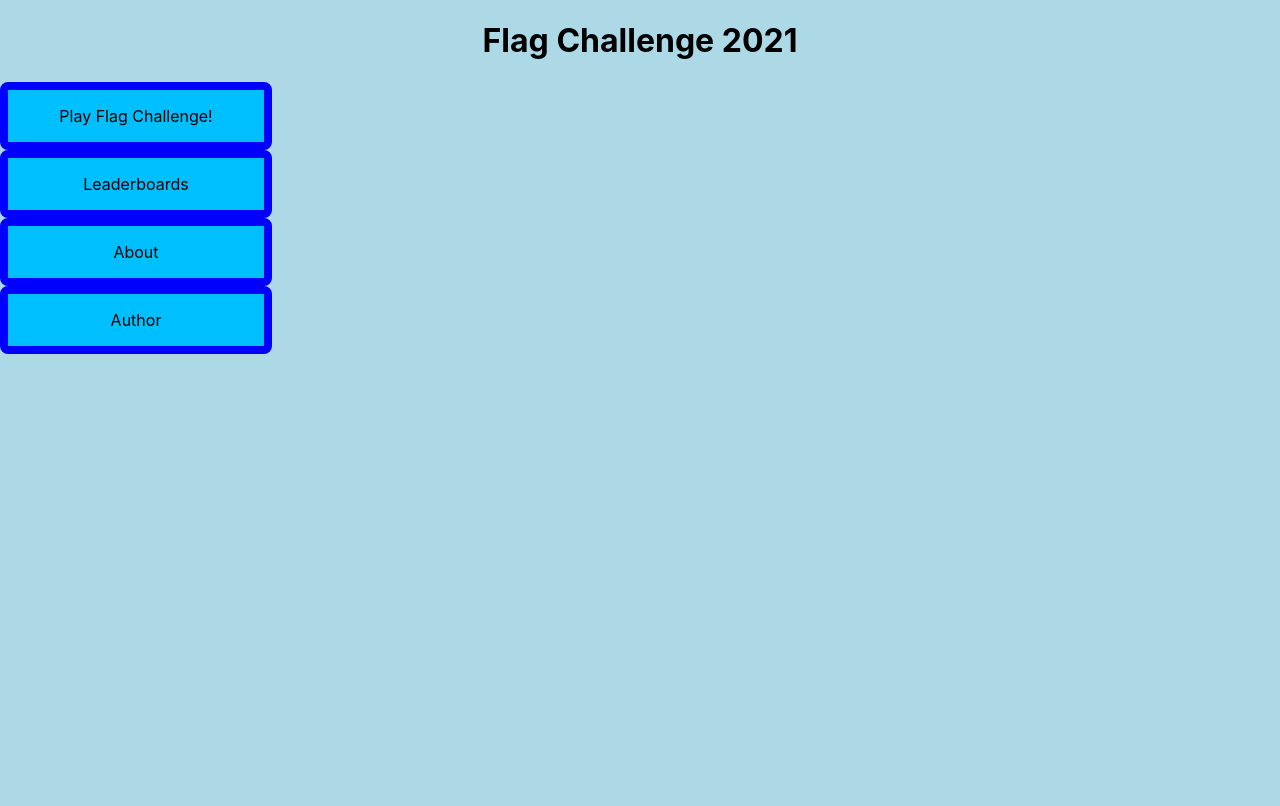
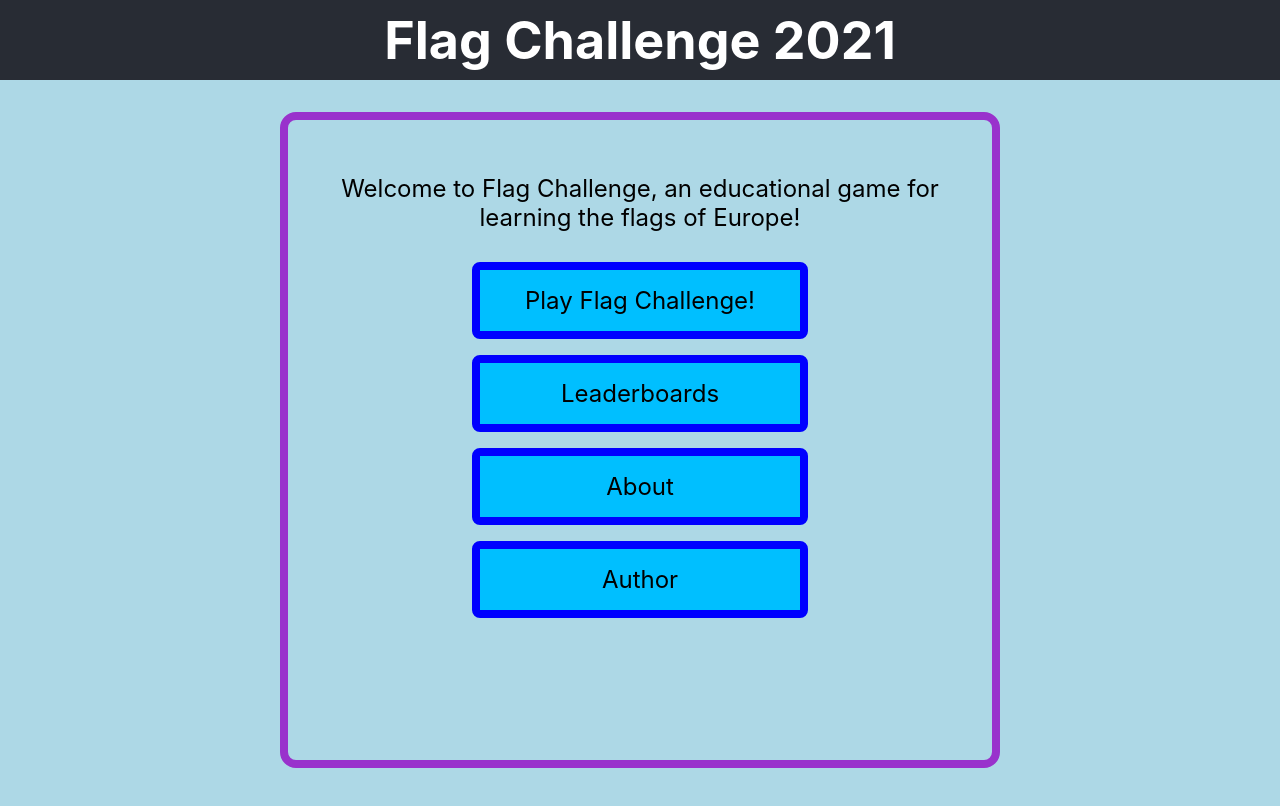
Before and after one commit to Paroni/flag-challenge, a React (Create React App) app: page / in a window 1280 px wide. Shown: the top 806 px of the page. Built offline with nearby package versions, Linux system fonts and the light colour scheme.

Commit message:
Add Home layout and basic responsiveness

```diff
--- a/src/Home.tsx
+++ b/src/Home.tsx
@@ -4,10 +4,15 @@ import NavigationButton from "./NavigationButton";
 function Home() {
   return (
     <div className="Home">
-      <NavigationButton target={"/challenge"} text={"Play Flag Challenge!"} />
-      <NavigationButton target={"/leaderboards"} text={"Leaderboards"} />
-      <NavigationButton target={"/about"} text={"About"} />
-      <NavigationButton target={"/author"} text={"Author"} />
+      <div className={"Home-information"}>
+        Welcome to Flag Challenge, an educational game for learning the flags of Europe!
+      </div>
+      <div className={"Home-navigation-container"}>
+        <NavigationButton target={"/challenge"} text={"Play Flag Challenge!"} />
+        <NavigationButton target={"/leaderboards"} text={"Leaderboards"} />
+        <NavigationButton target={"/about"} text={"About"} />
+        <NavigationButton target={"/author"} text={"Author"} />
+      </div>
     </div>
   );
 }
--- a/src/styles.scss
+++ b/src/styles.scss
@@ -1,10 +1,60 @@
 $font-stack: -apple-system, BlinkMacSystemFont, 'Segoe UI', 'Roboto', 'Oxygen', 'Ubuntu', 'Cantarell', 'Fira Sans', 'Droid Sans', 'Helvetica Neue', sans-serif;
+$breakpoint-small: 50rem;
+$breakpoint-big: 85rem;
+
 $text-color: #000000;
 $button-color: #000000;
 
+$app-body-border: darkorchid solid 0.5rem;
+$app-body-border-radius: 1rem;
+
+@media (min-width: $breakpoint-big) {
+  %font-basic {
+    font-family: $font-stack;
+    font-size: 2rem;
+  }
+
+  %app-body {
+    width: 65rem;
+    border: $app-body-border;
+    border-radius: $app-body-border-radius;
+  }
+
+  %navigationButton {
+    width: 30rem;
+  }
+}
+
+@media (min-width: $breakpoint-small) and (max-width: $breakpoint-big) {
+  %font-basic {
+    font-family: $font-stack;
+    font-size: 1.5rem;
+  }
+
+  %app-body {
+    width: 45rem;
+    border: $app-body-border;
+    border-radius: $app-body-border-radius;
+  }
+
+  %navigationButton {
+    width: 20rem;
+  }
+}
+
+@media (max-width: $breakpoint-small) {
   %font-basic {
     font-family: $font-stack;
     font-size: 1rem;
+  }
+
+  %app-body {
+    width: 100vw;
+  }
+
+  %navigationButton {
+    width: 16rem;
+  }
 }
 
 body {
@@ -21,7 +71,6 @@ body {
   text-align: center;
 }
 
-@media (min-width: 85rem) {
 $header-height: 10vh;
 $body-vertical-margin: 2rem;
 
@@ -37,24 +86,42 @@ body {
 }
 
 .App-body {
+  @extend %app-body;
   box-sizing: border-box;
   height: calc(100% - #{$header-height} - #{$body-vertical-margin}*2);
-    width: 65rem;
   display: flex;
   flex-direction: column;
   justify-content: flex-start;
   align-items: center;
-    border: darkorchid solid 0.5rem;
-    border-radius: 1rem;
   margin: $body-vertical-margin auto;
   padding: 2rem;
 }
+
+.Home {
+  height: 100%;
+  display: grid;
+  grid-template-rows: 1fr 2fr 1fr;
+}
+
+.Home-information {
+  display: flex;
+  flex-direction: column;
+  justify-content: center;
+  align-items: center;
+}
+
+.Home-navigation-container {
+  display: flex;
+  flex-direction: column;
+  justify-content: flex-start;
+  align-items: center;
 }
 
 .NavigationButton {
-  width: 16rem;
+  @extend %navigationButton;
   border: blue solid 0.5rem;
   border-radius: 0.5rem;
+  margin: 0.5rem 0;
 }
 
 .NavigationButton-link {
```
Lines whose indentation alone changed are shown as unchanged.
